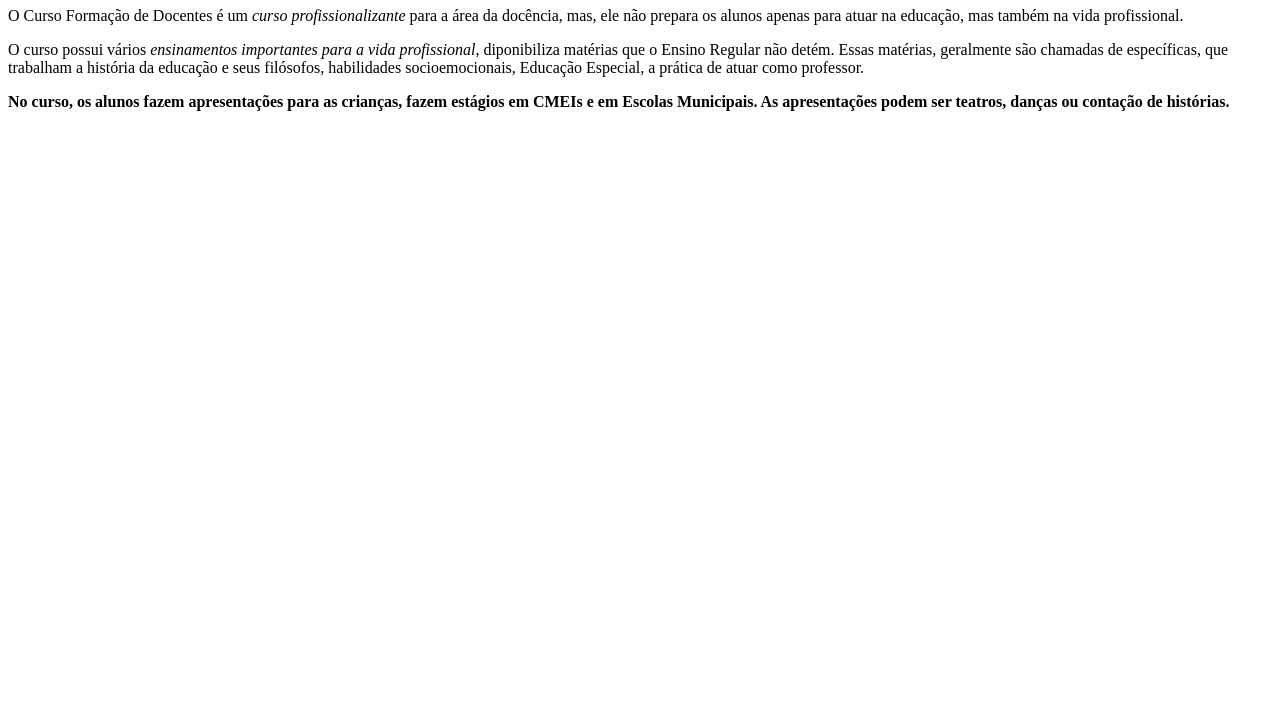
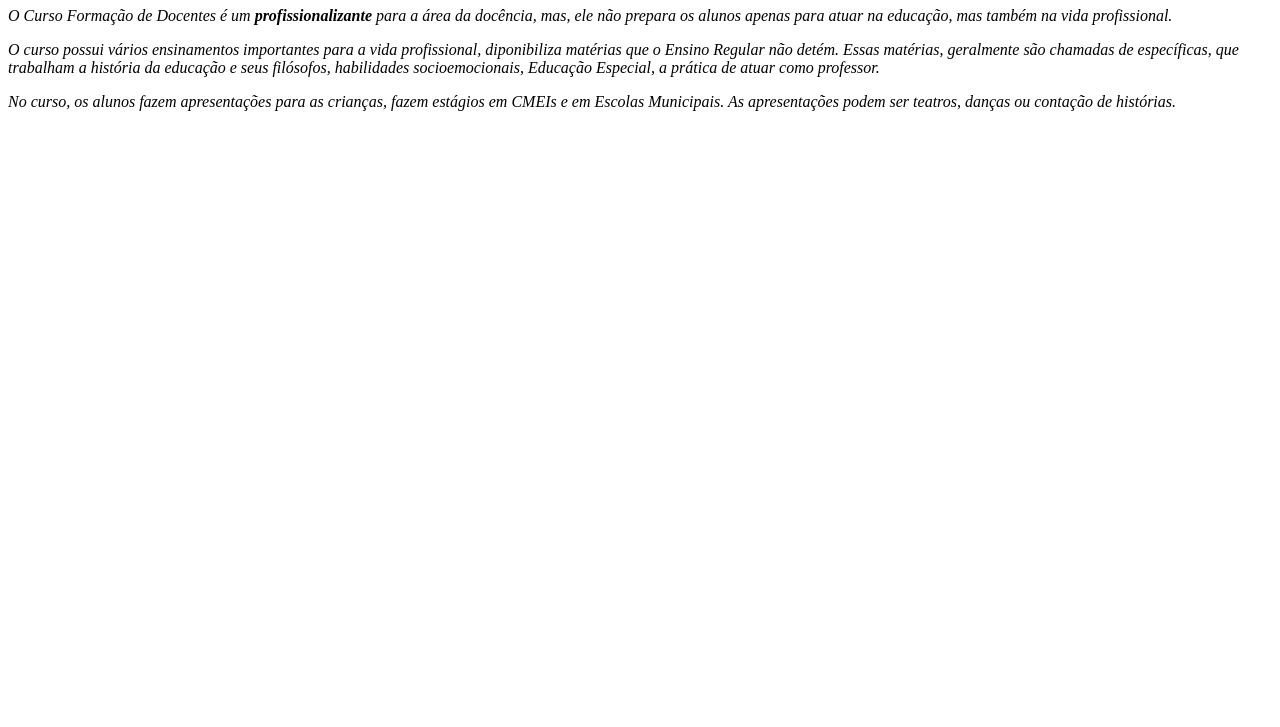
Before and after one commit to alessandracarvalholeite/Se-liga, a plain HTML site: page index.html in a window 1280 px wide. Shown: the part 73-800 px from the top of the page. Drawn offline with Linux system fonts and the light colour scheme.

Commit message:
vrgjhvbv

```diff
--- a/index.html
+++ b/index.html
@@ -7,6 +7,8 @@
 <body>
 <h1>Formação de Docentes</h1>
 
-<p>O Curso Formação de Docentes é um <em>curso profissionalizante</em> para a área da docência, mas, ele não prepara os alunos apenas para atuar na educação, mas também na vida profissional.</p>
+<p><em>O Curso Formação de Docentes é um <strong> profissionalizante</strong> para a área da docência, mas, ele não prepara os alunos apenas para atuar na educação, mas também na vida profissional.</emp></p>
 <p>O curso possui vários <em>ensinamentos importantes para a vida profissional</em>, diponibiliza matérias que o Ensino Regular não detém. Essas matérias, geralmente são chamadas de específicas, que trabalham a história da educação e seus filósofos, habilidades socioemocionais, Educação Especial, a prática de atuar como professor.</p>
-<p><strong>No curso, os alunos fazem apresentações para as crianças, fazem estágios em CMEIs e em Escolas Municipais. As apresentações podem ser teatros, danças ou contação de histórias.</strong></p>
+<p>No curso, os alunos fazem apresentações para as crianças, fazem estágios em CMEIs e em Escolas Municipais. As apresentações podem ser teatros, danças ou contação de histórias.</p>
+</body>
+</html>
```
